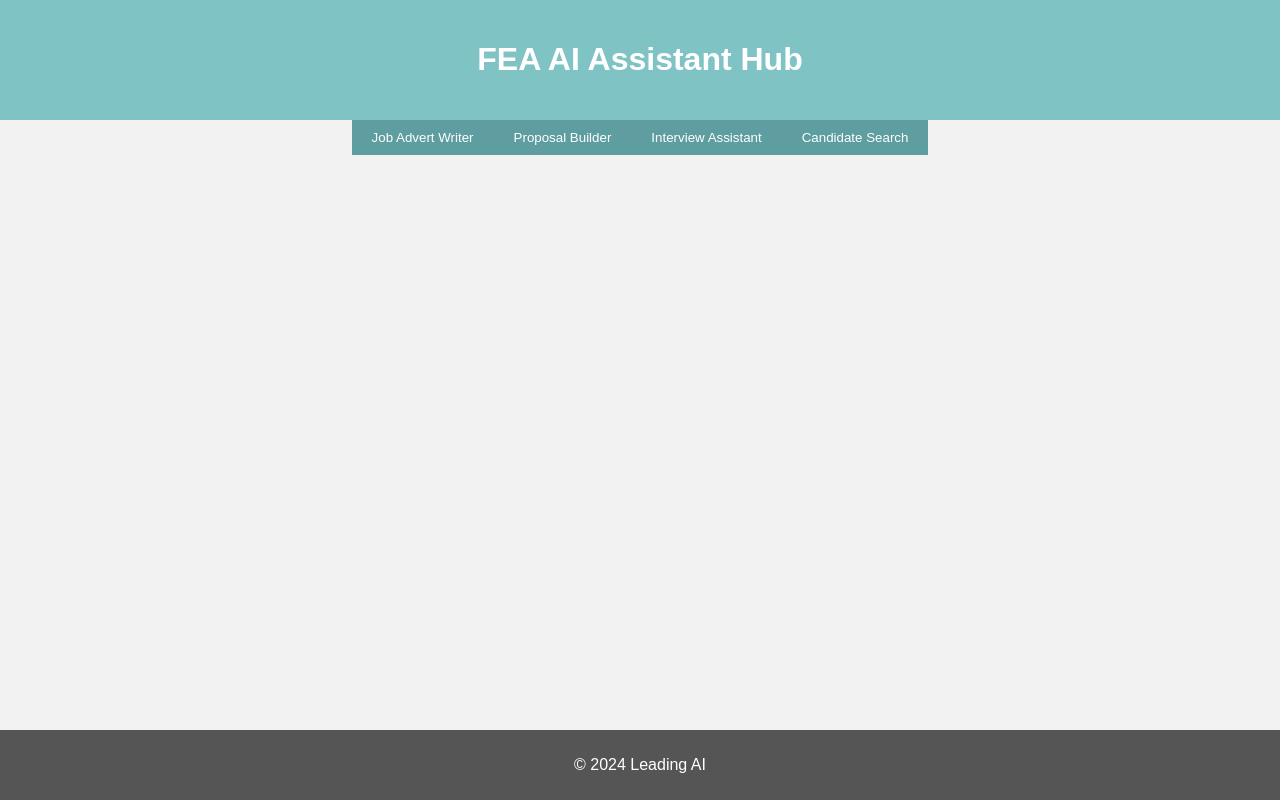
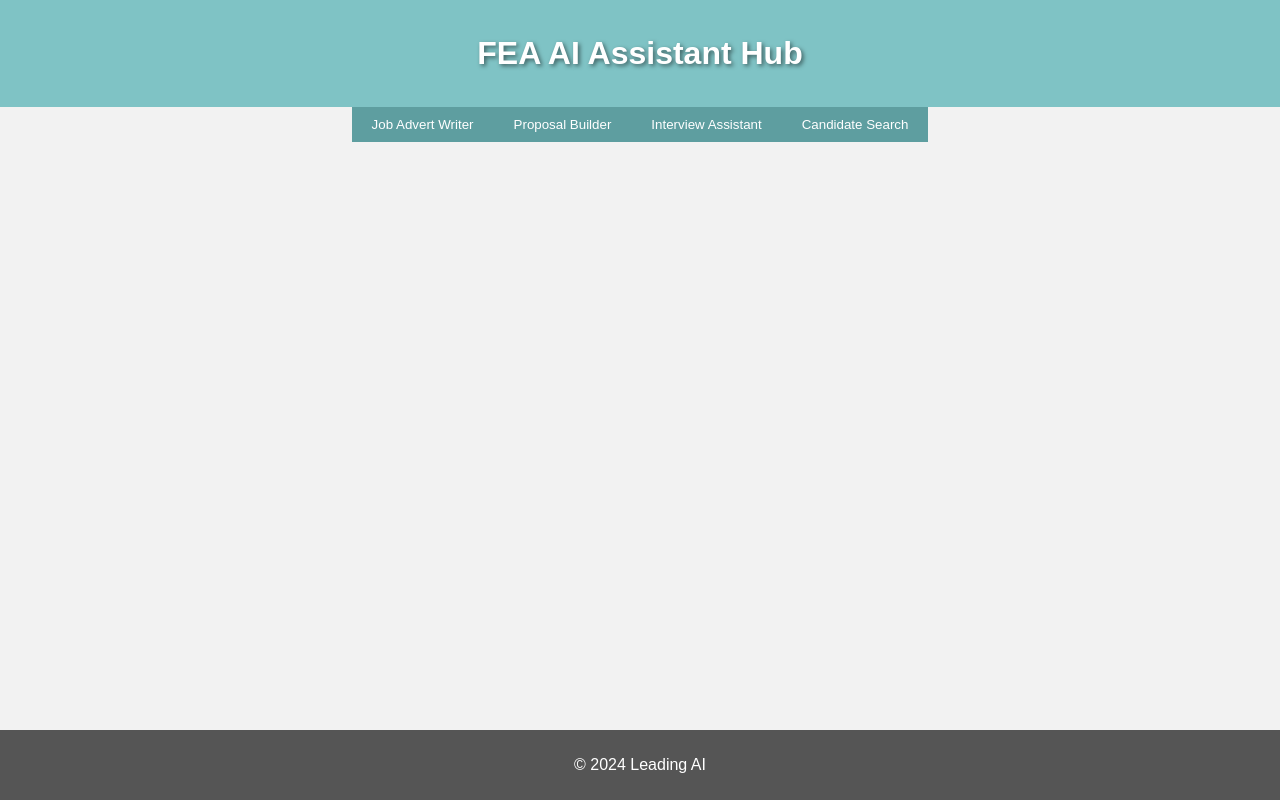
Before and after one commit to ibbyleadingai/fea-ai-hub, a React (Vite) app: page / in a window 1280 px wide. Built offline with nearby package versions, Linux system fonts and the light colour scheme.

Commit message:
Add text shadow and other styles to title

```diff
--- a/src/index.css
+++ b/src/index.css
@@ -49,3 +49,10 @@ body {
   background-color: #555555; /* Hovered color for the selected button */
   color: white; /* Text color for the selected button */
 }
+
+.header h1 {
+  margin: 0;
+  font-size: 2em;
+  text-shadow: 2px 2px 4px rgba(0, 0, 0, 0.5); /* Text shadow with offset and blur */
+  padding: 15px;
+}
```
